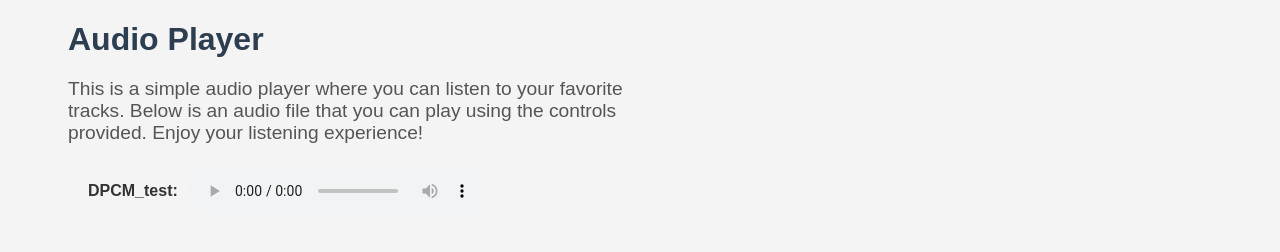
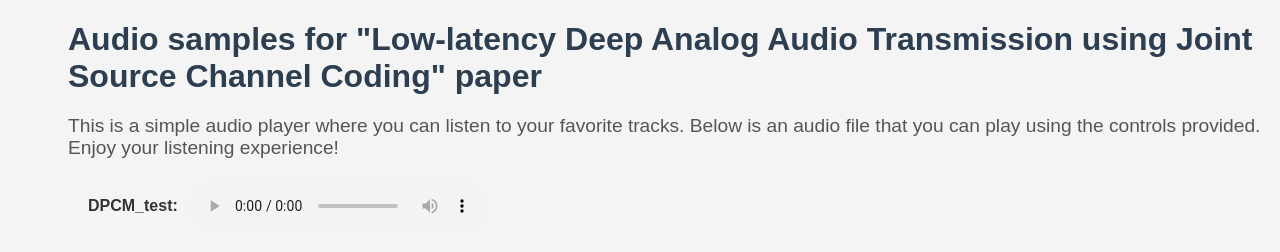
Before and after one commit to MohammadBokaei/Low-Latency-Speech-Transmission, a plain HTML site: page index.html in a window 1280 px wide. Drawn offline with Linux system fonts and the light colour scheme.

Commit message:
Update index.html

```diff
--- a/index.html
+++ b/index.html
@@ -23,7 +23,7 @@
             font-size: 1.2em; /* Slightly larger text */
             color: #555; /* Medium gray text */
             margin-bottom: 20px; /* Space between description and audio player */
-            max-width: 600px; /* Optional: limits width for better readability */
+            max-width: 1200px; /* Optional: limits width for better readability */
         }
         .audio-container {
             display: flex;
@@ -37,7 +37,7 @@
     </style>
 </head>
 <body>
-    <h1>Audio Player</h1>
+    <h1>Audio samples for "Low-latency Deep Analog Audio Transmission using Joint Source Channel Coding" paper</h1>
     <p class="description">
         This is a simple audio player where you can listen to your favorite tracks. Below is an audio file that you can play using the controls provided. Enjoy your listening experience!
     </p>
```
